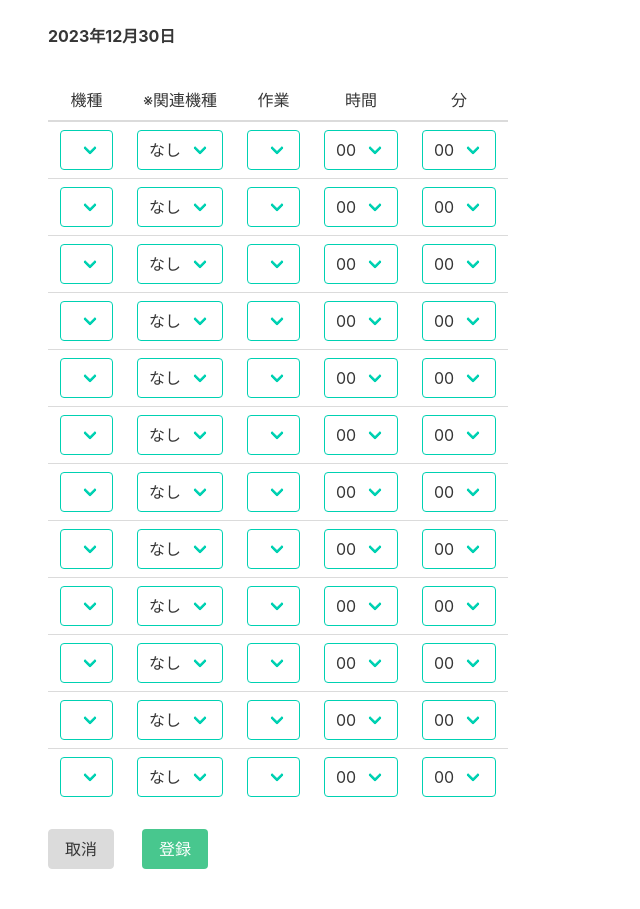
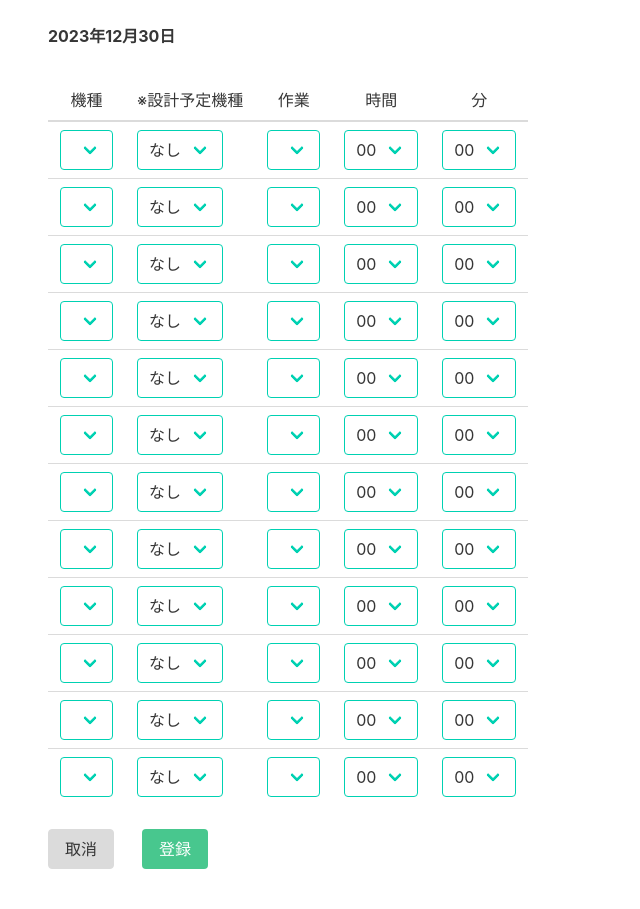
Before and after one commit to puyan0240/time_tracking, a PHP site: page /time_add.php in a window 1280 px wide. Shown: the part 188-1097 px from the top of the page, without its empty margins (0-640 px from the left). Run offline with PHP 8.4, Linux system fonts and the light colour scheme; the visitor is signed in with stand-in values (Sample User, id 1); data that the repository does not hold is empty.

Commit message:
名称変更

```diff
--- a/php/content/result.php
+++ b/php/content/result.php
@@ -424,7 +424,7 @@
                 <tr>
                     <td>
                         <div class="is-size-5">
-                            <p>機種</p>
+                            <p>設計予定機種</p>
                         </div>
                     </td>
                     <td colspan="8">
--- a/php/content/time_add.php
+++ b/php/content/time_add.php
@@ -284,7 +284,7 @@
                     <thead>
                         <tr>
                             <td align="center">機種</td>
-                            <td align="center">※関連機種</td>
+                            <td align="center">※設計予定機種</td>
                             <td align="center">作業</td>
                             <td align="center">時間</td>
                             <td align="center">分</td>
```
